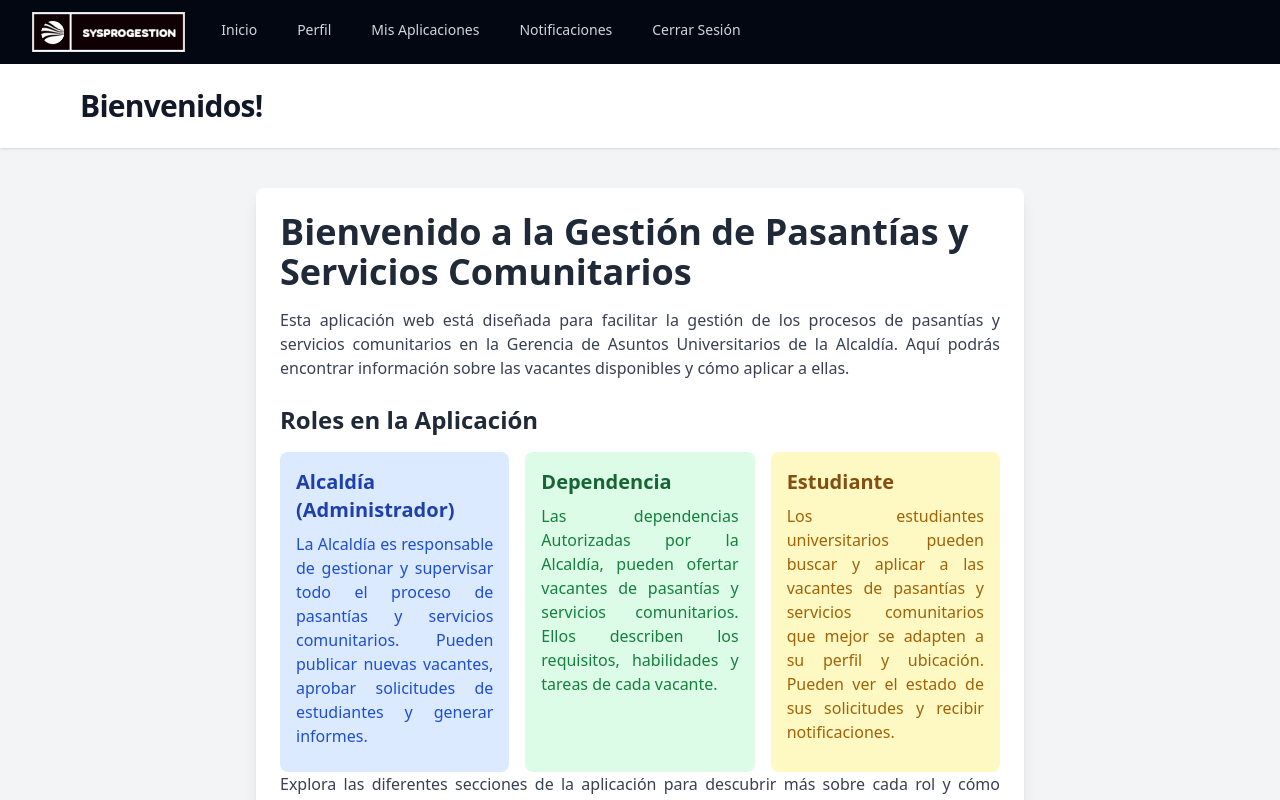
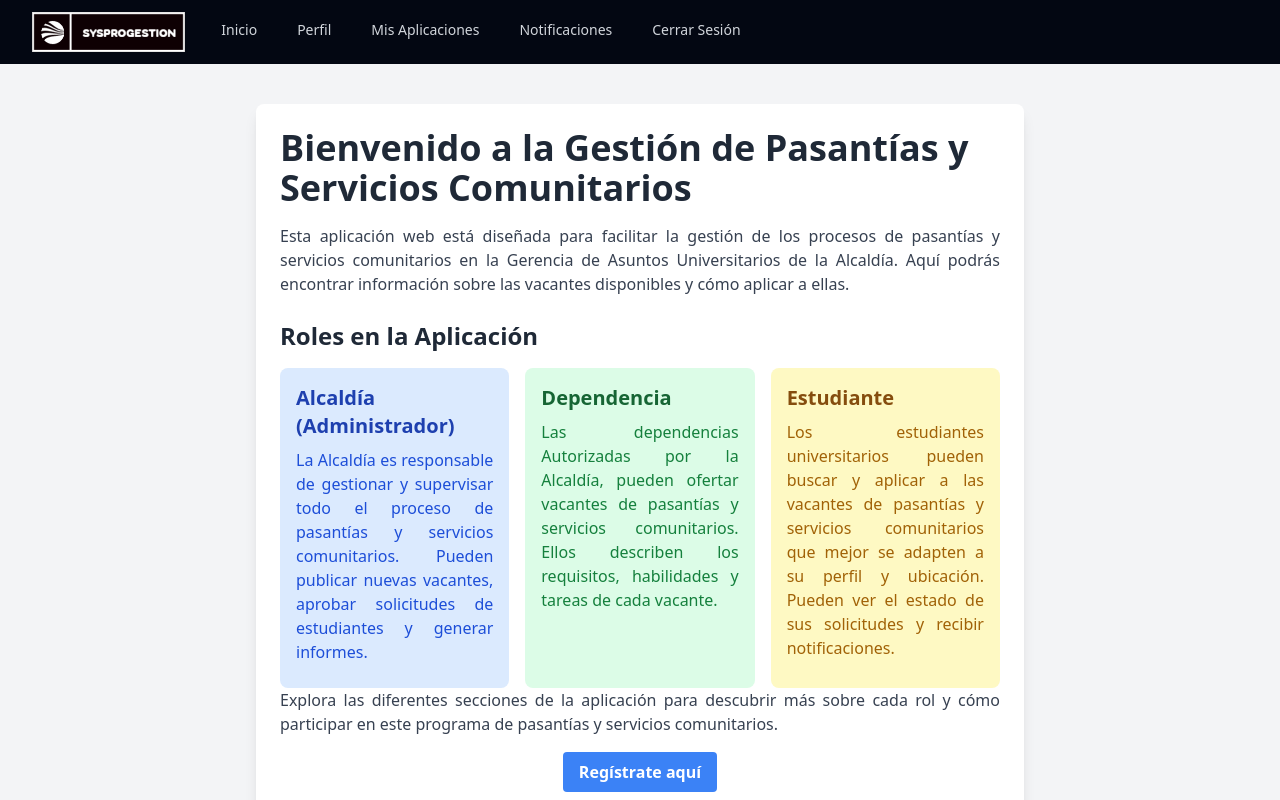
Before and after one commit to Dunel/SysProGestion, a Next.js app: page / in a window 1280 px wide. Shown: the top 800 px of the page. Built offline with nearby package versions, Linux system fonts and the light colour scheme.

Commit message:
style and zod for forms of register

```diff
--- a/src/app/page.tsx
+++ b/src/app/page.tsx
@@ -1,15 +1,9 @@
 "use client"
-import ContainerWeb from "@/components/ContainerWeb";
-import GridContainer from "@/components/GridContainer";
-import GridMain from "@/components/GridMain";
-import GridSecond from "@/components/GridSecond";
-import Header from "@/components/Header";
 import Bienvenida from "@/components/Bienvenida";
 
 export default function Home() {
   return (
     <>
-      <Header title={"Bienvenidos!"} />
       <Bienvenida />
     </>
   );
```
